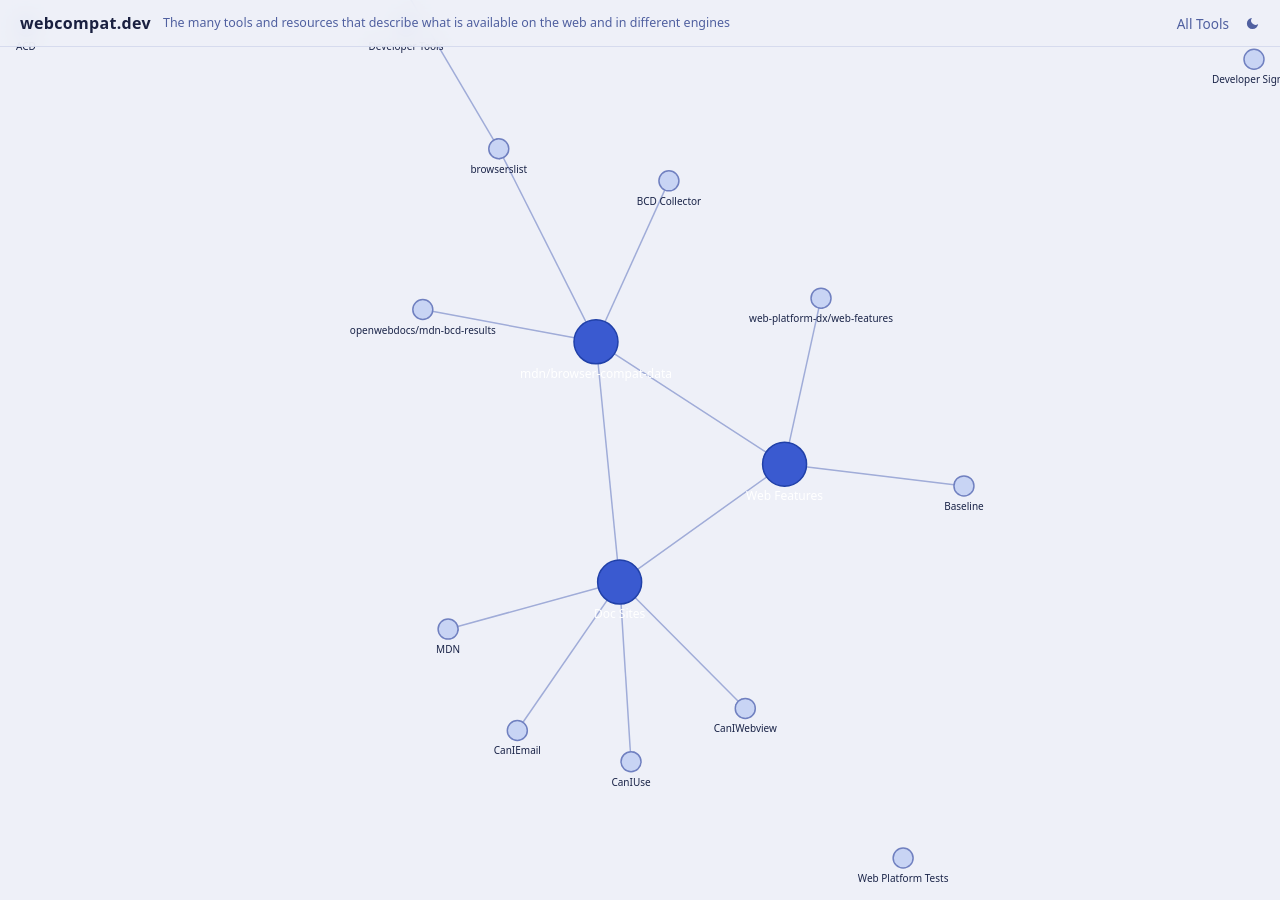
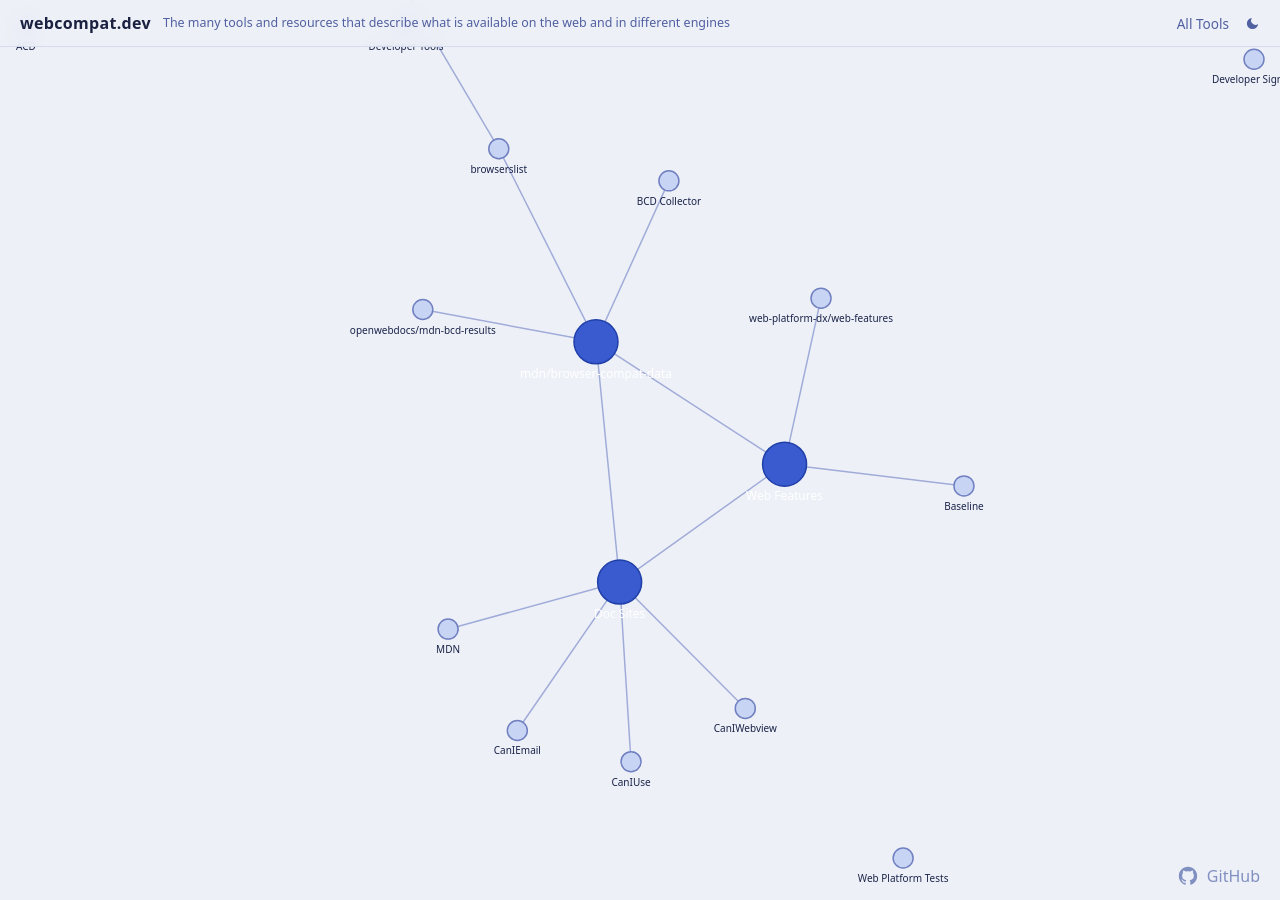
Before and after one commit to NiklasMerz/webcompat, a Jekyll site: the page built from index.html, in a window 1280 px wide. Built offline with Jekyll 4.4.1, drawn with Linux system fonts in a browser that asks for light colours.

Commit message:
add github link

```diff
--- a/assets/css/style.css
+++ b/assets/css/style.css
@@ -238,6 +238,28 @@
   white-space: nowrap;
 }
 
+/* ── Footer ─────────────────────────────────────────── */
+#site-footer {
+  position: fixed;
+  bottom: 0;
+  right: 0;
+  z-index: 50;
+  padding: 0.5rem 1.25rem;
+  pointer-events: none;
+}
+
+#site-footer a {
+  display: inline-flex;
+  align-items: center;
+  gap: 0.5rem;
+  font-size: 1rem;
+  color: #505878;
+  text-decoration: none;
+  pointer-events: auto;
+}
+
+#site-footer a:hover { color: #c0cce8; }
+
 /* ── Light mode ─────────────────────────────────────── */
 html.light body {
   background: #eef0f8;
@@ -291,6 +313,10 @@
 html.light #panel-body ul        { color: #3a4870; }
 html.light #panel-body a         { color: #2a4ad0; }
 
+/* Footer */
+html.light #site-footer a       { color: #8090c0; }
+html.light #site-footer a:hover { color: #1a2040; }
+
 /* Tooltip */
 html.light .node-tooltip {
   background: #ffffff;
--- a/index.html
+++ b/index.html
@@ -68,6 +68,15 @@
     </ul>
   </section>
 
+  <footer id="site-footer">
+    <a href="https://github.com/NiklasMerz/webcompat" target="_blank" rel="noopener noreferrer">
+      <svg width="22" height="22" viewBox="0 0 24 24" fill="currentColor" aria-hidden="true">
+        <path d="M12 2C6.477 2 2 6.477 2 12c0 4.418 2.865 8.166 6.839 9.489.5.092.682-.217.682-.482 0-.237-.009-.868-.013-1.703-2.782.604-3.369-1.342-3.369-1.342-.454-1.154-1.11-1.462-1.11-1.462-.908-.62.069-.608.069-.608 1.003.07 1.531 1.03 1.531 1.03.892 1.529 2.341 1.087 2.91.832.092-.647.35-1.088.636-1.338-2.22-.253-4.555-1.11-4.555-4.943 0-1.091.39-1.984 1.029-2.683-.103-.253-.446-1.27.098-2.647 0 0 .84-.269 2.75 1.025A9.578 9.578 0 0 1 12 6.836a9.59 9.59 0 0 1 2.504.337c1.909-1.294 2.747-1.025 2.747-1.025.546 1.377.202 2.394.1 2.647.64.699 1.028 1.592 1.028 2.683 0 3.842-2.339 4.687-4.566 4.935.359.309.678.919.678 1.852 0 1.336-.012 2.415-.012 2.743 0 .267.18.578.688.48C19.138 20.163 22 16.418 22 12c0-5.523-4.477-10-10-10z"/>
+      </svg>
+      GitHub
+    </a>
+  </footer>
+
   <script src="https://d3js.org/d3.v7.min.js"></script>
   <script>
     const graphData = {
```
